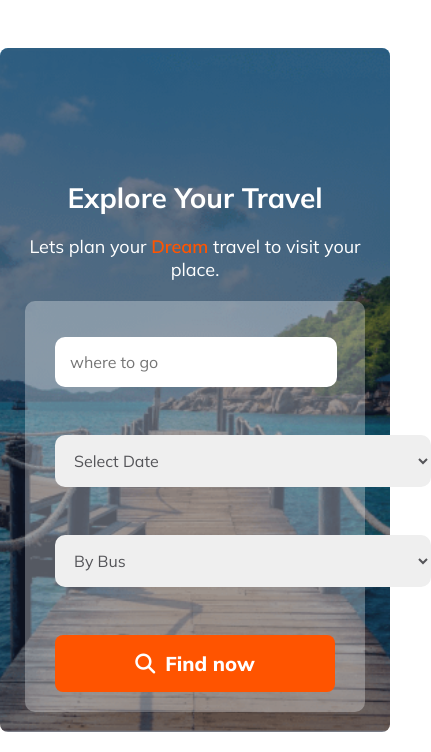
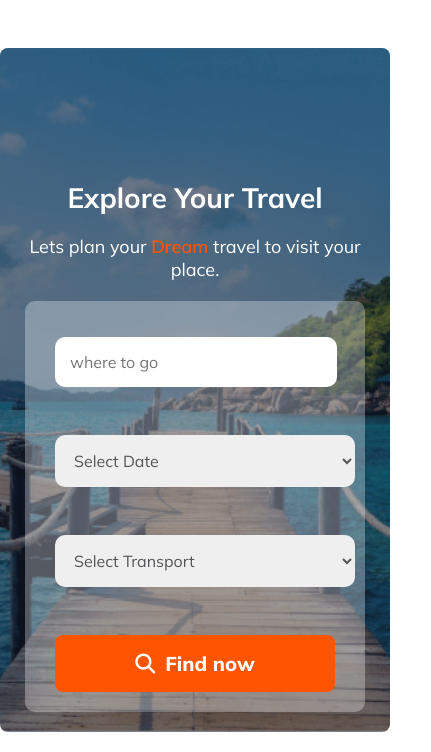
Before and after one commit to Ashikparvez89/assinment-2, a plain HTML site: page index.html in a window 390 px wide. Shown: the part 92-844 px from the top of the page, 431 px wide, since content can reach past the window. Drawn offline with Linux system fonts and the light colour scheme.

Commit message:
responsive added

```diff
--- a/index.html
+++ b/index.html
@@ -47,6 +47,7 @@
                     <input type="text" placeholder="where to go">
 
 
+                    <div class="banner-select">
                         <select id="place" name="place">
                             <option value="volvo">Select Date</option>
                             <option value="saab">1/12/2024</option>
@@ -55,11 +56,13 @@
                         </select>
 
                         <select id="place1" name="place1">
+                            <option value="volvo">Select Transport</option>
                             <option value="volvo">By Bus</option>
                             <option value="saab">By Plane</option>
                             <option value="mercedes">By Train</option>
                             <option value="audi">By own car</option>
                         </select>
+                    </div>
 
 
                     <button class="btn-primary"><span><i class="fa-solid fa-magnifying-glass"></i></span>Find
--- a/style.css
+++ b/style.css
@@ -797,7 +797,7 @@
 
     .banner-input select {
         padding: 15px;
-        width: 376px;
+        width: 300px;
         display: block;
         margin: 3em auto;
     }
```
Lines whose indentation alone changed are shown as unchanged.
